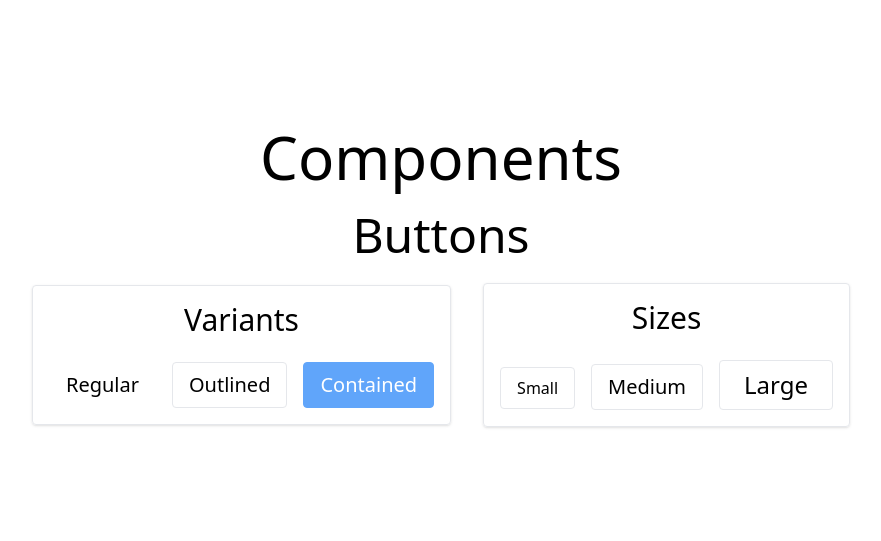
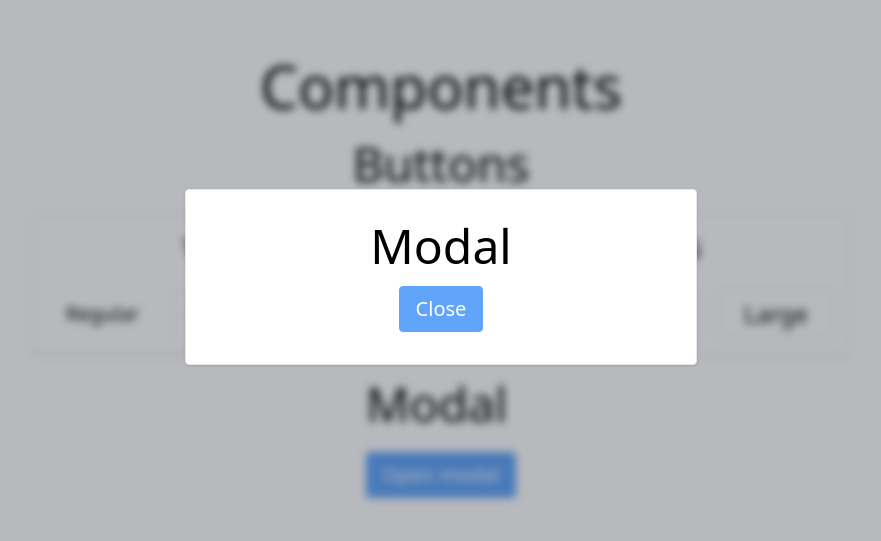
Before and after one commit to yap8/react-components, a React (Create React App) app: page / in a window 1280 px wide. Shown: the part 123-664 px from the top of the page, without its empty margins (199-1080 px from the left). Built offline with nearby package versions, Linux system fonts and the light colour scheme.

Commit message:
added Modal

```diff
--- a/src/App.tsx
+++ b/src/App.tsx
@@ -1,16 +1,27 @@
+import { useState } from 'react';
+
 import Button from './components/Button';
 import Card from './components/Card';
 import Container from './components/Container';
+import Modal from './components/Modal';
 import Title from './components/Title';
 
 const App = () => {
+  const [open, setOpen] = useState(true);
+
   return (
     <section>
+      <Modal open={open} onClose={() => setOpen(false)}>
+        <Title className="mb-4">Modal</Title>
+        <Button variant="contained" onClick={() => setOpen(false)}>
+          Close
+        </Button>
+      </Modal>
       <Container className="min-h-screen flex flex-col items-center justify-center">
         <Title className="mb-6" variant="h1">
           Components
         </Title>
-        <section className="text-center">
+        <section className="text-center mb-6">
           <Title className="mb-6">Buttons</Title>
           <div className="flex items-center justify-center">
             <Card className="mr-8">
@@ -70,6 +81,12 @@ const App = () => {
             </Card>
           </div>
         </section>
+        <section>
+          <Title className="mb-6">Modal</Title>
+          <Button variant="contained" onClick={() => setOpen(true)}>
+            Open modal
+          </Button>
+        </section>
       </Container>
     </section>
   );
--- a/src/components/Card/index.tsx
+++ b/src/components/Card/index.tsx
@@ -3,6 +3,7 @@ import { twMerge } from 'tailwind-merge';
 interface CardProps {
   className?: string;
   tag?: 'div' | 'li' | 'section';
+  onClick?: React.MouseEventHandler;
   children: React.ReactNode;
 }
 
--- /dev/null
+++ b/src/components/Modal/index.tsx
@@ -0,0 +1,43 @@
+import { twMerge } from 'tailwind-merge';
+import Card from '../Card';
+
+interface ModalProps {
+  className?: string;
+  open: boolean;
+  onClose: () => void;
+  children: React.ReactNode;
+}
+
+const Modal: React.FC<ModalProps> = ({
+  open,
+  className,
+  children,
+  onClose,
+}) => {
+  const handleClose = (e: React.MouseEvent) => {
+    onClose();
+  };
+
+  if (!open) return null;
+
+  return (
+    <div
+      className={twMerge(
+        'flex items-center justify-center bg-gray-900 top-0 left-0 bottom-0 right-0 absolute bg-opacity-30 backdrop-blur-sm'
+      )}
+      onClick={handleClose}
+    >
+      <Card
+        className={twMerge(
+          'p-8 text-center bg-white w-full max-w-lg',
+          className
+        )}
+        onClick={(e) => e.stopPropagation()}
+      >
+        {children}
+      </Card>
+    </div>
+  );
+};
+
+export default Modal;
```
